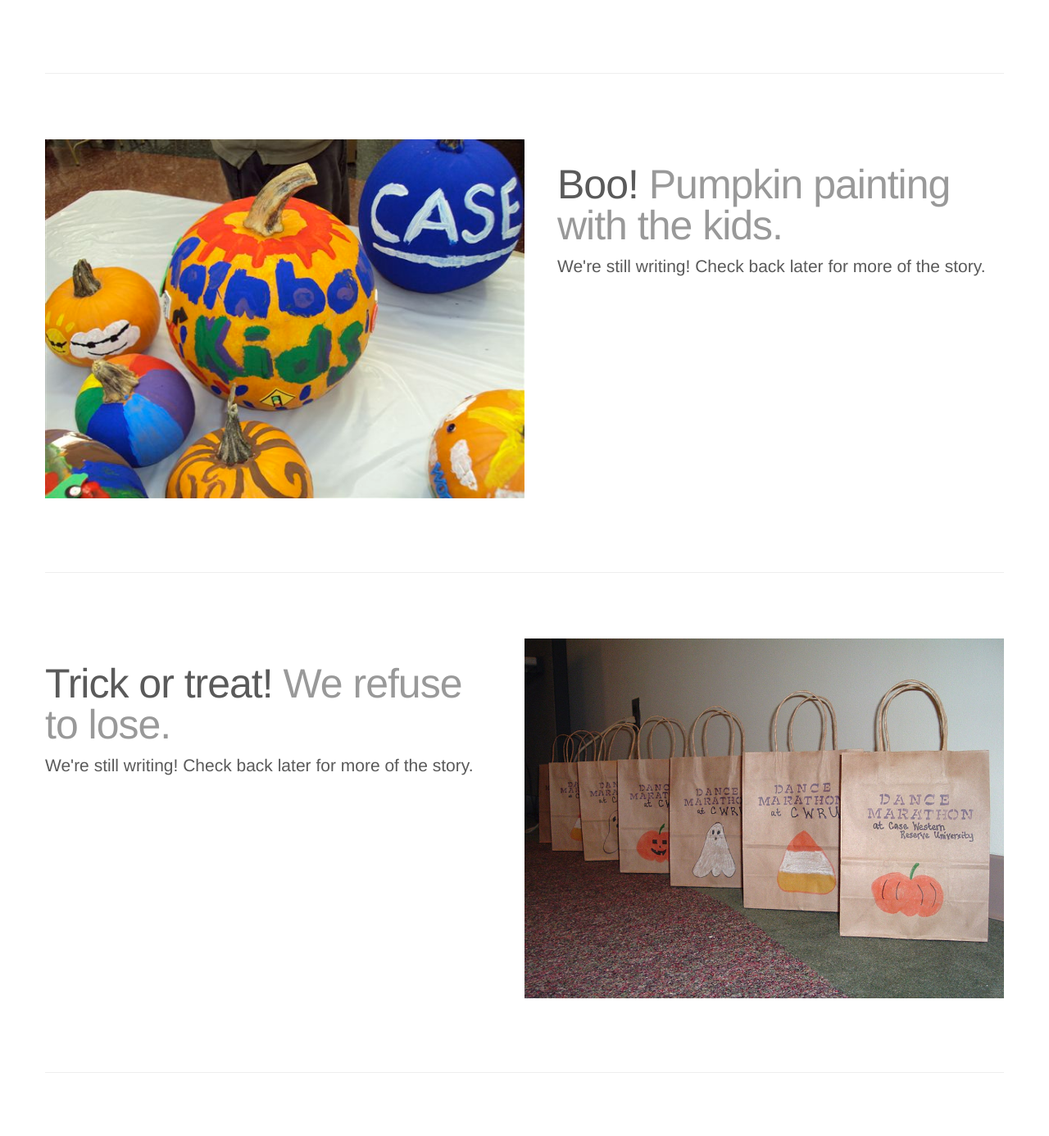
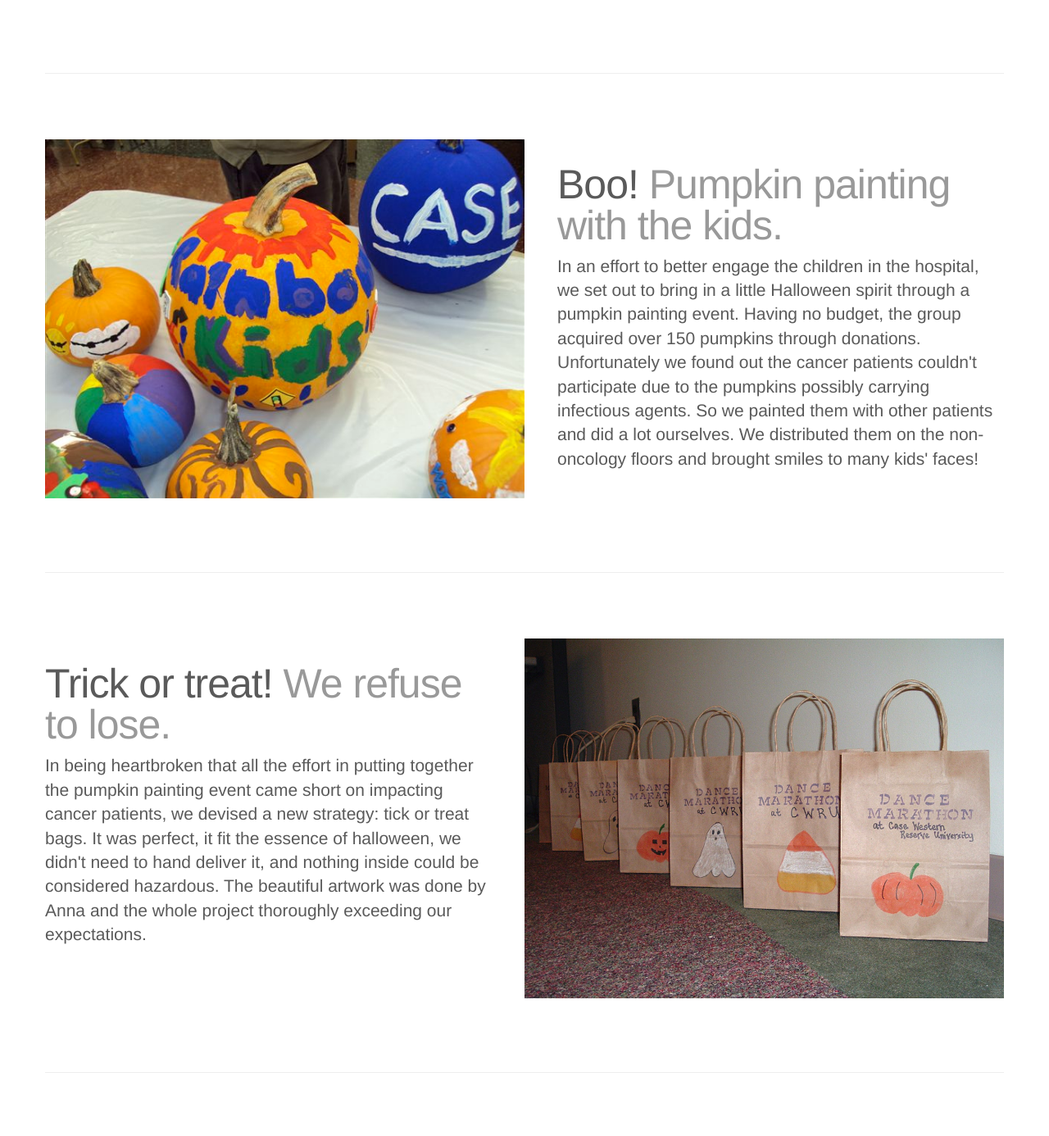
Before and after one commit to tamfr/dance-marathon, a PHP site: page / in a window 1280 px wide. Shown: the part 4986-6372 px from the top of the page at 82% size. Run offline with PHP 8.4, Linux system fonts and the light colour scheme; some web fonts are replaced.

Commit message:
Added founders page, added htaccess, changed photos, added more information to story boards.

```diff
--- /dev/null
+++ b/includes/head.php
@@ -0,0 +1,18 @@
+<meta http-equiv="content-type" content="text/html; charset=UTF-8">
+<meta charset="utf-8">
+<meta name="viewport" content="width=device-width, initial-scale=1.0">
+<meta http-equiv="X-UA-Compatible" content="IE=edge">
+<meta property="og:url" content="http://dmcwru.org/" />
+<meta property="og:site_name" content="Dance Marathon at Case Western Reserve University" />
+<meta property="og:title" content="Dance Marathon at Case Western Reserve University" />
+<meta property="og:description" content="Dance Marathon at CWRU is a philanthropic and service organization dedicated to helping hospitalized children in Rainbow Babies and Children's Hospital. Through events such as Dancing with the CWRU Stars and Dance Marathon, we're reshaping student life at Case." />
+<meta property="og:type" content="website" />
+<link rel="shortcut icon" href="favicon.ico"/>
+
+<title>Dance Marathon at Case Western Reserve University</title>
+
+<!-- Bootstrap core CSS -->
+<link href="css/bootstrap.min.css" rel="stylesheet">
+
+<!-- Custom styles for this template -->
+<link href="css/dance.css" rel="stylesheet">
--- a/includes/navigation.php
+++ b/includes/navigation.php
@@ -1,6 +1,6 @@
 <div class="navbar-wrapper">
 	<div class="container">
-		<div class="navbar navbar-static-top">
+		<div class="navbar navbar-default navbar-static-top">
 			<div class="container">
 				<div class="navbar-header">
 				<button type="button" class="navbar-toggle" data-toggle="collapse" data-target=".navbar-collapse">
@@ -14,8 +14,10 @@
 				</div><!-- /.navbar-header -->
 				<div class="navbar-collapse collapse">
 				  <ul class="nav navbar-nav">
-					<li class="active"><a href="#">Home</a></li>
-					<li><a href="#about">Founders</a></li>
+					<li<?php if ($thisPage=="Home")
+echo " class=\"active\""; ?>><a href="/">Home</a></li>
+					<li<?php if ($thisPage=="Founders")
+echo " class=\"active\""; ?>><a href="http://dmcwru.org/founders">Founders</a></li>
 					<li><a href="downloads/Constitution-of-Dance-Marathon-at-CWRU.pdf">Constitution</a></li>
 					<li><a href="http://www.spartanthon.org">SpartanThon</a></li>
 					<li><a href="#">Contact</a></li>
--- a/index.php
+++ b/index.php
@@ -1,57 +1,17 @@
-
+<?php $thisPage="Home"; ?>
 <!DOCTYPE html>
-<html lang="en">
+<html prefix="og: http://ogp.me/ns#">
   <head>
-	<meta http-equiv="content-type" content="text/html; charset=UTF-8">
-    <meta charset="utf-8">
-    <meta name="viewport" content="width=device-width, initial-scale=1.0">
-    <meta name="description" content="">
-    <meta name="author" content="">
-    <link rel="shortcut icon" href="img/favicon.png">
-
-    <title>Dance Marathon at Case Western Reserve University</title>
-
-    <!-- Bootstrap core CSS -->
-    <link href="css/bootstrap.min.css" rel="stylesheet">
-
-    <!-- Custom styles for this template -->
-    <link href="css/dance.css" rel="stylesheet">
+	<?php include_once("includes/head.php") ?>
   </head>
 <!-- NAVBAR
 ================================================== -->
   <body>
   <?php include_once("includes/analyticstracking.php") ?>
+
 <div id="wrap">
-<div class="navbar-wrapper">
-	<div class="container">
-		<div class="navbar navbar-default navbar-static-top">
-			<div class="container">
-				<div class="navbar-header">
-				<button type="button" class="navbar-toggle" data-toggle="collapse" data-target=".navbar-collapse">
-				  <span class="icon-bar"></span>
-				  <span class="icon-bar"></span>
-				  <span class="icon-bar"></span>
-				</button>
-				<a class="navbar-brand" href="test.html">
-				<div id="logo"><img class="img-responsive" src="img/logo.png" /></div>
-				<div id="logo-text-wrap"><div id="logo-text">Dance Marathon<br /><span id="logo-subtext">at Case Western Reserve University</span></div></div></a>
-				</div><!-- /.navbar-header -->
-				<div class="navbar-collapse collapse">
-				  <ul class="nav navbar-nav">
-					<li class="active"><a href="#">Home</a></li>
-					<li><a href="#about">Founders</a></li>
-					<li><a href="downloads/Constitution-of-Dance-Marathon-at-CWRU.pdf">Constitution</a></li>
-					<li><a href="http://www.spartanthon.org">SpartanThon</a></li>
-					<li><a href="#">Contact</a></li>
-				  </ul>
-				</div><!-- /.navbar-collapse -->
-			</div><!-- /.container -->
-		</div><!-- /.navbar -->
-	</div><!-- /.container -->
-</div><!-- /.navbar-wrapper -->
 
-
-
+	<?php include_once("includes/navigation.php") ?>
 
     <!-- Carousel
     ================================================== -->
@@ -208,7 +168,7 @@
       <div class="story">
         <img class="story-image pull-left col-xs-12 col-md-6 col-lg-6" src="img/story-08.jpg" alt="dance marathon UH pumpkin painting">
         <h2 class="story-heading">Boo! <span class="text-muted">Pumpkin painting with the kids.</span></h2>
-        <p class="lead">We're still writing! Check back later for more of the story.</p>
+        <p class="lead">In an effort to better engage the children in the hospital, we set out to bring in a little Halloween spirit through a pumpkin painting event.  Having no budget, the group acquired over 150 pumpkins through donations.  Unfortunately we found out the cancer patients couldn't participate due to the pumpkins possibly carrying infectious agents.  So we painted them with other patients and did a lot ourselves.  We distributed them on the non-oncology floors and brought smiles to many kids' faces!</p>
       </div>
 
 <!-- =============================== storyboard =============================== -->
@@ -218,7 +178,7 @@
       <div class="story">
         <img class="story-image pull-right col-xs-12 col-md-6 col-lg-6" src="img/story-09.jpg" alt="dance marathon trick or treat bags">
         <h2 class="story-heading">Trick or treat! <span class="text-muted">We refuse to lose.</span></h2>
-        <p class="lead">We're still writing! Check back later for more of the story.</p>
+        <p class="lead">In being heartbroken that all the effort in putting together the pumpkin painting event came short on impacting cancer patients, we devised a new strategy: tick or treat bags. It was perfect, it fit the essence of halloween, we didn't need to hand deliver it, and nothing inside could be considered hazardous.  The beautiful artwork was done by Anna and the whole project thoroughly exceeding our expectations.</p>
       </div>
 
 <!-- =============================== storyboard =============================== -->
@@ -228,7 +188,7 @@
       <div class="story">
         <img class="story-image pull-left col-xs-12 col-sm-5 col-lg-3" src="img/story-10.jpg" alt="dance marathon at case western reserve university dancing with the CWRU stars trek poster">
         <h2 class="story-heading">Thrusters on full. <span class="text-muted">Building momentum.</span></h2>
-        <p class="lead">In an effort to bring students and faculty together, we embarked on something truly unique, something special, something to our knowledge, no other dance marathon was doing: Dancing with the Stars.  But to avoid copyright issues, we called it Dancing with the CWRU Stars.  We recruited nine CWRU faculty and staff and paired them with professional dancers from around the area.  The stage was set, this was would be the event to see whether we have the guts; whether we could do something big, our stepping stone to the marathon.</p>
+        <p class="lead">In an effort to bring students and faculty together, we embarked on something truly unique, something special, something to our knowledge, no other dance marathon was doing: Dancing with the Stars.  But to avoid copyright issues, we called it Dancing with the CWRU Stars.  We recruited nine CWRU faculty and staff and paired them with professional dancers from around the area.  The stage was set, this was would be the event to see whether we had the guts; whether we could do something big, our stepping stone to the marathon.</p>
       </div>
 
 <!-- =============================== storyboard =============================== -->
@@ -236,9 +196,29 @@
       <hr class="story-divider">
 
       <div class="story">
-        <img class="story-image pull-right col-xs-12 col-md-6 col-lg-6" src="img/story-11.jpg" alt="dance marathon at case western reserve university dancing with the CWRU stars event preparation">
+        <img class="story-image pull-right col-xs-12 col-md-6 col-lg-6" src="img/story-10a.jpg" alt="dance marathon at case western reserve university dancing with the CWRU stars event preparation">
         <h2 class="story-heading">Learning to dance. <span class="text-muted">Prepping for the big event.</span></h2>
-        <p class="lead">We're still writing! Check back later for more of the story.</p>
+        <p class="lead">It was beginning to feel real, the first Dancing with the CWRU Stars was only a few hours away and through the effort of a wonderful team and family, Horsburgh Gym really came together.   We had no money, no budget, everything was pulled together through donation and creativity. Lighting: a couple studio lights and an old flood on a chair.  Sound: random equipment from Delt. Floor outlining: icicle lights.  A definite recipe for success.</p>
+      </div>
+
+<!-- =============================== storyboard =============================== -->
+
+      <hr class="story-divider" id="inspire2">
+
+      <div class="story">
+        <img class="story-image pull-left col-xs-12 col-sm-5 col-lg-3" src="img/story-10b.jpg" alt="dance marathon at case western reserve university dancing with the CWRU stars trek poster">
+        <h2 class="story-heading">All hands on deck. <span class="text-muted">The balloons are in.</span></h2>
+        <p class="lead">In a last minute effort to step up the production, we purchased a balloon arch kit: assembly required.  But if any team could make it happen it was ours.  The spice of purple and white really helped make the event feel special and we loved the way it turned out.</p>
+      </div>
+
+<!-- =============================== storyboard =============================== -->
+
+      <hr class="story-divider">
+
+      <div class="story">
+        <img class="story-image pull-right col-xs-12 col-md-6 col-lg-6" src="img/story-10c.jpg" alt="dance marathon at case western reserve university dancing with the CWRU stars event preparation">
+        <h2 class="story-heading">Beautiful trophies. <span class="text-muted">Made by beautiful sisters.</span></h2>
+        <p class="lead">A few sisters from AXO took on the tall order of making the inaugural trophies.  Inspired by the actual ones from the show, they emulated them beautifully using stemware, disco balls, and bent wire.  A frugal path to a rich production.</p>
       </div>
 
 <!-- =============================== storyboard =============================== -->
@@ -256,9 +236,9 @@
       <hr class="story-divider">
 
       <div class="story">
-        <img class="story-image pull-left col-xs-12 col-md-6 col-lg-6" src="img/story-11b.jpg" alt="dance marathon at case western reserve university dancing with the CWRU stars Mike Kenney and Shannon Liauw">
+        <img class="story-image pull-left col-xs-12 col-md-6 col-lg-6" src="img/story-11.jpg" alt="dance marathon at case western reserve university dancing with the CWRU stars Mike Kenney and Shannon Liauw">
         <h2 class="story-heading">Chemist in the classroom. <span class="text-muted">Chemistry on the dance floor.</span></h2>
-        <p class="lead">We're still writing! Check back later for more of the story.</p>
+        <p class="lead">In an effort to bring students and faculty together, we embarked on making an event truly unique to Case: Dancing with the CWRU Stars.  This event would also serve as a stepping stone to Dance Marathon and would prove if we had what takes. After months of planning and hard work, what became of it, was truly remarkable.</p>
       </div>
 
 <!-- =============================== storyboard =============================== -->
@@ -266,9 +246,9 @@
       <hr class="story-divider">
 
       <div class="story">
-        <img class="story-image pull-right col-xs-12 col-sm-5 col-lg-3" src="img/story-11c.jpg" alt="dance marathon at case western reserve university dancing with the CWRU stars Glenn Nicholls as judge">
+        <img class="story-image pull-right col-xs-12 col-sm-5 col-lg-3" src="img/story-11b.jpg" alt="dance marathon at case western reserve university dancing with the CWRU stars Glenn Nicholls as judge">
         <h2 class="story-heading">Tonight's judging. <span class="text-muted">The man of student life.</span></h2>
-        <p class="lead">In an effort to bring students and faculty together.  Time to see if this thing was worth it.  Will Dance Marathon capture the hearts and minds of the world (well the campus that it is), or will it flop?  It was a hot sunny day at the 2009 Student Activities fair, the strategy was simple: no sitting, stand in front of the table, and don't let anyone walk by without telling them our story (as short as it was).</p>
+        <p class="lead"> We're still writing! Check back later for more of the story.</p>
       </div>
 
 <!-- =============================== storyboard =============================== -->
@@ -626,8 +606,8 @@
       <hr class="story-divider">
 
       <div class="story">
-        <a href="http://case.phimu.org/" target="_blank"><img class="story-image pull-right col-xs-12 col-md-6 col-lg-6" src="img/story-41.jpg" alt="CWRU dance marathon case western 2010 phi mu"></a>
-        <h2 class="story-heading">Morale booster. <span class="text-muted">The sisters of Phi Mu.</span></h2>
+        <!--<a href="http://case.phimu.org/" target="_blank"><img class="story-image pull-right col-xs-12 col-md-6 col-lg-6" src="img/story-43.jpg" alt="CWRU dance marathon case western 2010 phi mu"></a>-->
+        <h2 class="story-heading">More coming soon. <span class="text-muted">Keep dancing!</span></h2>
         <p class="lead">We're still writing! Check back later for more of the story.</p>
       </div>
 
@@ -642,7 +622,7 @@
 <div id="footer">
 	<div class="container">
 		<p class="pull-right"><a href="#">Back to top</a></p>
-		<p>&copy; 2013 Dance Marathon at Case Western Reserve University &middot; <a href="#">Privacy</a> &middot; <a href="#">Terms</a></p>
+		<p>&copy; 2014 Dance Marathon at Case Western Reserve University &middot; <a href="#">Privacy</a> &middot; <a href="#">Terms</a></p>
 	</div><!-- /.container -->
 </div><!-- /#footer -->
 
```
Also changed, not shown: founders.php (added, +25 -0 lines), .htaccess (added), img/motto-02.jpg, img/slide-01.jpg, img/slide-01a.jpg (deleted), img/story-10a.jpg (added), img/story-10b.jpg (added), img/story-10c.jpg (added), img/story-11.jpg, img/story-11b.jpg, img/story-11c.jpg (deleted), 5 other files.
